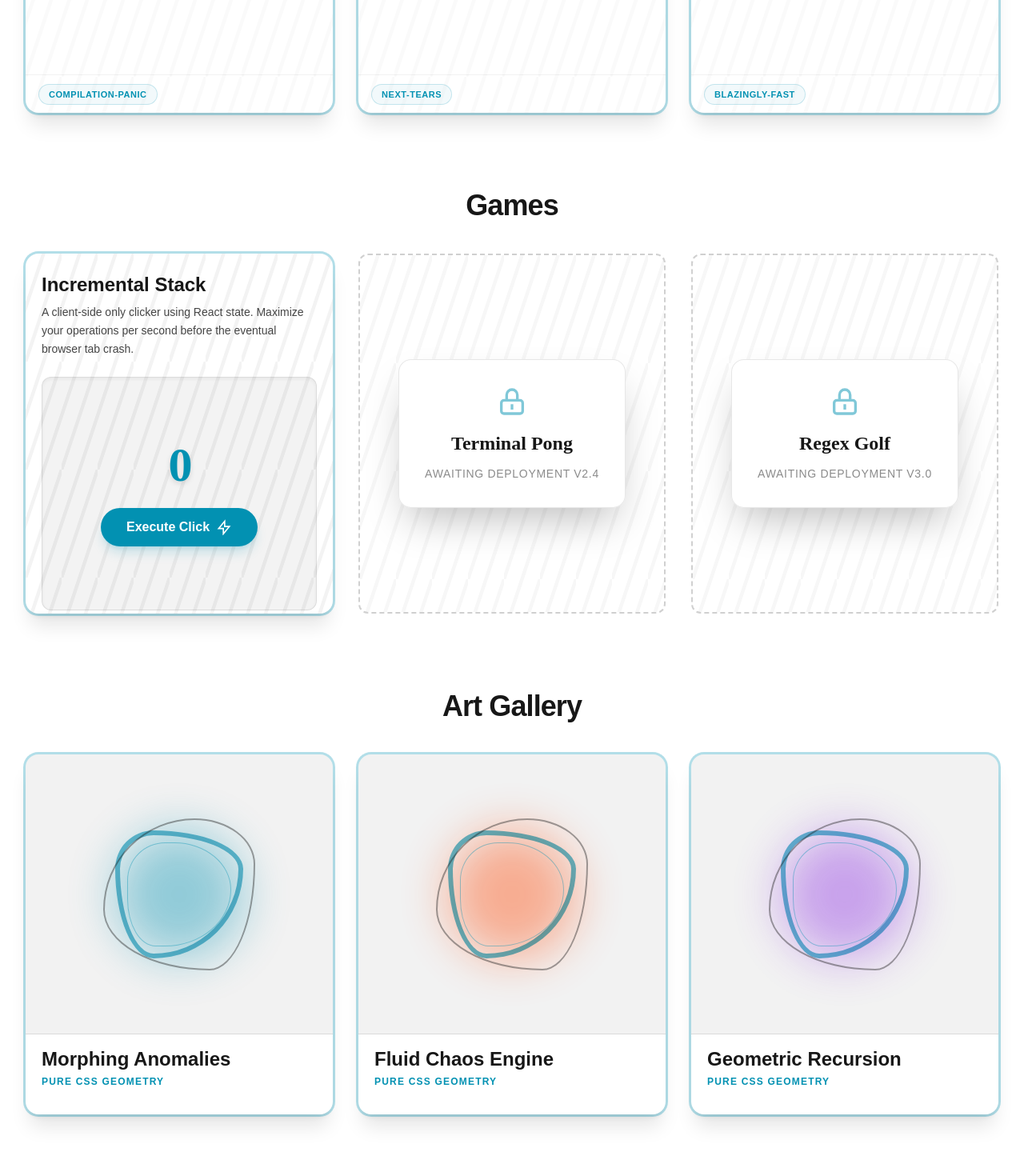
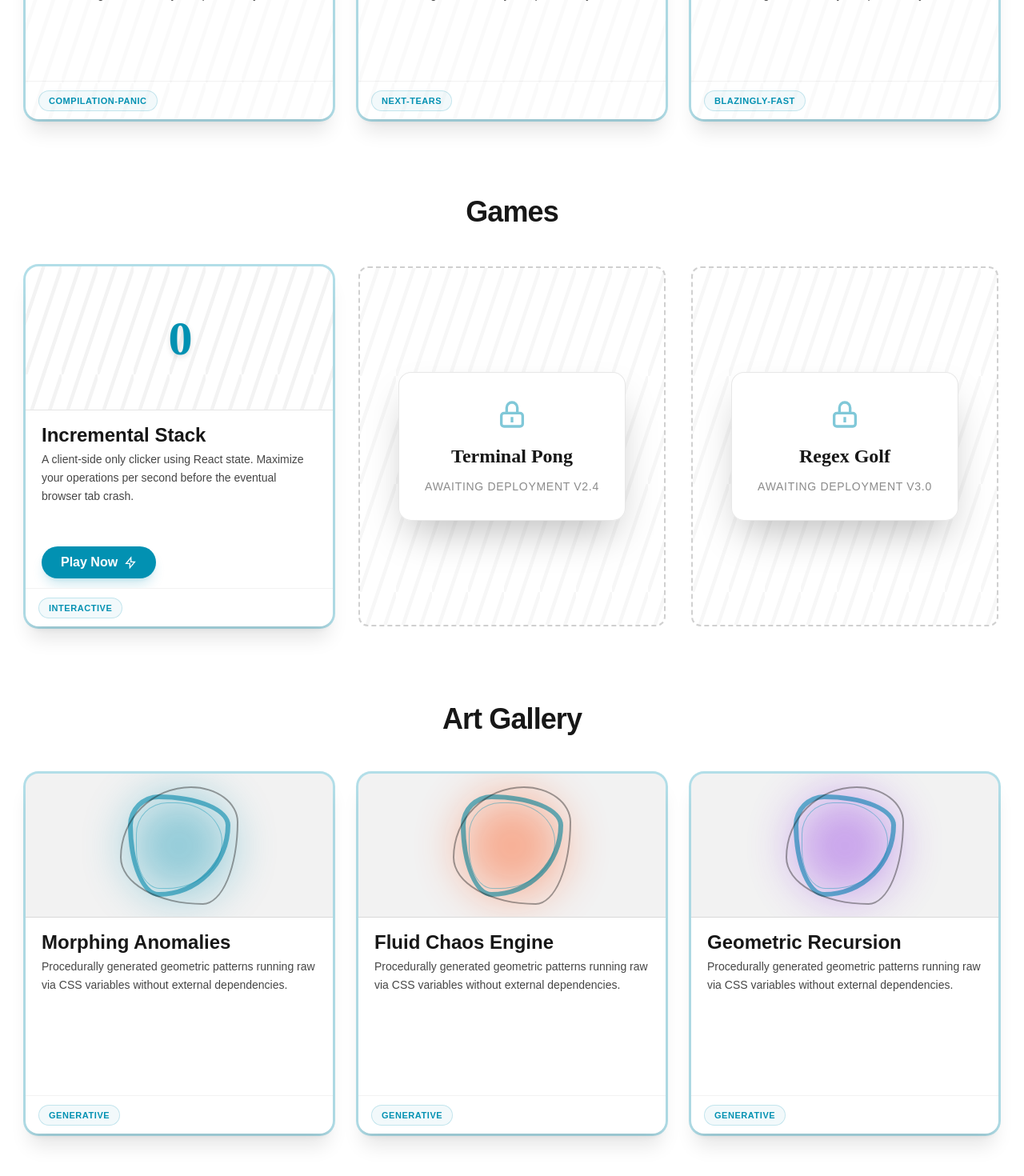
Before and after one commit to anuprovo-debnath/slashdot-website-2026, a Next.js app: page /slashdot-website-2026/fun-zone in a window 1280 px wide. Shown: the part 790-2260 px from the top of the page at 80% size. Built offline with nearby package versions, Linux system fonts and the light colour scheme; a web font is replaced by a local one.

Commit message:
funzonefix_06

```diff
--- a/src/app/fun-zone/page.tsx
+++ b/src/app/fun-zone/page.tsx
@@ -66,26 +66,46 @@ const GameCard = ({ title, description }: { title: string; description: string }
 
   return (
     <div className="group relative flex flex-col rounded-2xl bg-[var(--background)] ring-[3px] ring-[#0291B2]/30 shadow-xl transition-all hover:ring-[#0291B2]/80 hover:shadow-[0_0_40px_rgba(2,145,178,0.4)] dark:hover:shadow-[0_0_40px_rgba(2,145,178,0.25)] hover:-translate-y-2 overflow-hidden h-[450px] w-full">
-      <SlashPattern className="opacity-5 text-[#0291B2]" />
-      <div className="px-5 pt-6 pb-1 flex-1 flex flex-col z-10 relative h-full">
-        <h3 className="text-2xl font-extrabold leading-tight text-[var(--foreground)] mb-2 group-hover:text-[#0291B2] transition-colors line-clamp-2 shrink-0">{title}</h3>
-        <p className="text-base sm:text-sm leading-relaxed text-[var(--foreground)] opacity-80 mb-6 line-clamp-2 sm:line-clamp-3">{description}</p>
+      <div className="flex flex-col h-[406px] overflow-hidden relative z-10 w-full pointer-events-none">
 
-        <div className="flex-1 flex flex-col items-center justify-center bg-foreground/5 rounded-xl border border-foreground/10 shadow-inner group-hover:bg-foreground/[0.03] transition-colors">
-          <div className="text-primary font-heading text-6xl mb-6 font-bold tabular-nums tracking-tighter drop-shadow-md">
+        {/* Game Area mapped to Image area length of 180px */}
+        <div className="relative w-full h-[180px] shrink-0 overflow-hidden border-b border-black/10 dark:border-white/10 flex items-center justify-center pointer-events-auto group-hover:scale-105 transition-transform duration-700 bg-[var(--background)]">
+          <SlashPattern className="opacity-5 text-[#0291B2] pointer-events-none" />
+          <div className="text-primary font-heading text-6xl font-bold tabular-nums tracking-tighter drop-shadow-md z-10">
             {score}
           </div>
+        </div>
+
+        {/* Info Area mapped to Blog text block */}
+        <div className="px-5 pt-4 pb-1 flex flex-col flex-1 overflow-hidden pointer-events-auto">
+          <div className="flex flex-col flex-1 min-h-0">
+            <h3 className="text-2xl sm:text-l font-extrabold leading-tight text-[var(--foreground)] group-hover:text-[#0291B2] transition-colors line-clamp-2 shrink-0 mb-1">{title}</h3>
+            <p className="text-base sm:text-sm leading-relaxed text-[var(--foreground)] opacity-80 line-clamp-4 sm:line-clamp-5 overflow-hidden text-ellipsis mb-4 pr-1">
+              {description}
+            </p>
             <button
-            onClick={() => setScore(s => s + 10)}
-            className="px-8 py-3 bg-primary hover:bg-primary/90 text-white rounded-full font-bold active:scale-95 transition-transform transform-gpu shadow-lg shadow-primary/20 flex items-center gap-2"
+              onClick={(e) => {
+                e.stopPropagation();
+                setScore(s => s + 10);
+              }}
+              className="px-6 py-2 bg-primary hover:bg-primary/90 text-white rounded-full font-bold active:scale-95 transition-transform transform-gpu shadow-lg shadow-primary/20 flex items-center justify-center gap-2 mt-auto self-start mb-2"
             >
-            <span>Execute Click</span>
-            <svg className="w-5 h-5" fill="none" viewBox="0 0 24 24" stroke="currentColor">
+              <span>Play Now</span>
+              <svg className="w-4 h-4" fill="none" viewBox="0 0 24 24" stroke="currentColor">
                 <path strokeLinecap="square" strokeLinejoin="miter" strokeWidth={2} d="M13 10V3L4 14h7v8l9-11h-7z" />
               </svg>
             </button>
           </div>
         </div>
+      </div>
+      <div className="h-[48px] flex items-center shrink-0 border-t border-black/5 dark:border-white/5 px-4 relative z-[20]">
+        <div className="flex flex-wrap gap-2 max-h-[26px] overflow-hidden flex-1 justify-start pr-12">
+          <span className="px-3 py-1 bg-[#0291B2]/5 text-[#0291B2] border border-[#0291B2]/20 rounded-full text-[10px] sm:text-[11px] font-bold uppercase tracking-wider whitespace-nowrap">
+            Interactive
+          </span>
+        </div>
+      </div>
+      <SlashPattern className="opacity-0 group-hover:opacity-[0.03] text-[var(--color-primary)] transition-opacity duration-500" />
     </div>
   );
 };
@@ -93,21 +113,35 @@ const GameCard = ({ title, description }: { title: string; description: string }
 const ArtCard = ({ title, blurColor }: { title: string; blurColor: string }) => {
   return (
     <div className="group relative flex flex-col rounded-2xl bg-[var(--background)] ring-[3px] ring-[#0291B2]/30 shadow-xl transition-all hover:ring-[#0291B2]/80 hover:shadow-[0_0_40px_rgba(2,145,178,0.4)] dark:hover:shadow-[0_0_40px_rgba(2,145,178,0.25)] hover:-translate-y-2 overflow-hidden h-[450px] w-full">
-      <div className="flex-1 relative overflow-hidden bg-black/5 dark:bg-white/5 flex items-center justify-center border-b border-foreground/10">
+      <div className="flex flex-col h-[406px] overflow-hidden relative z-10 w-full pointer-events-none">
+
         {/* CSS Mathematical Generator Art */}
-        <div className="relative w-40 h-40 group-hover:scale-110 transition-transform duration-1000 transform-gpu" style={{ animation: 'spin 20s linear infinite' }}>
+        <div className="relative w-full h-[180px] shrink-0 overflow-hidden border-b border-black/10 dark:border-white/10 flex items-center justify-center bg-black/5 dark:bg-white/5 pointer-events-auto">
+          <div className="relative w-32 h-32 group-hover:scale-110 transition-transform duration-1000 transform-gpu" style={{ animation: 'spin 20s linear infinite' }}>
             <div className="absolute inset-0 rounded-full blur-[30px] opacity-40 group-hover:opacity-70 transition-opacity duration-1000" style={{ backgroundColor: blurColor }}></div>
             <div className="absolute top-0 left-0 w-full h-full border-[6px] border-[#0291B2]/60 mix-blend-multiply dark:mix-blend-screen transition-all duration-700 group-hover:border-[10px]" style={{ borderRadius: '30% 70% 70% 30% / 30% 30% 70% 70%' }}></div>
-          <div className="absolute top-[-15px] left-[-15px] w-[calc(100%+30px)] h-[calc(100%+30px)] border-[2px] border-foreground/40 transition-all duration-1000 group-hover:rotate-45" style={{ borderRadius: '60% 40% 30% 70% / 60% 30% 70% 40%' }}></div>
-          <div className="absolute top-[15px] left-[15px] w-[calc(100%-30px)] h-[calc(100%-30px)] border-[1px] border-[#0291B2]/40 transition-all duration-1000 group-hover:-rotate-45" style={{ borderRadius: '40% 60% 70% 30% / 40% 50% 60% 50%' }}></div>
+            <div className="absolute top-[-10px] left-[-10px] w-[calc(100%+20px)] h-[calc(100%+20px)] border-[2px] border-foreground/40 transition-all duration-1000 group-hover:rotate-45" style={{ borderRadius: '60% 40% 30% 70% / 60% 30% 70% 40%' }}></div>
+            <div className="absolute top-[10px] left-[10px] w-[calc(100%-20px)] h-[calc(100%-20px)] border-[1px] border-[#0291B2]/40 transition-all duration-1000 group-hover:-rotate-45" style={{ borderRadius: '40% 60% 70% 30% / 40% 50% 60% 50%' }}></div>
           </div>
         </div>
-      {/* 44px + text block => 140px reserved area roughly to match grid */}
-      <div className="px-5 pt-4 pb-4 bg-[var(--background)] relative z-10 h-[100px] flex flex-col justify-end shrink-0">
+
+        <div className="px-5 pt-4 pb-1 flex flex-col flex-1 overflow-hidden pointer-events-auto">
+          <div className="flex flex-col flex-1 min-h-0">
             <h3 className="text-2xl sm:text-l font-extrabold leading-tight text-[var(--foreground)] group-hover:text-[#0291B2] transition-colors line-clamp-2 shrink-0 mb-1">{title}</h3>
-        <p className="text-[#0291B2] font-bold text-[11px] sm:text-[12px] tracking-widest uppercase mb-auto">Pure CSS Geometry</p>
+            <p className="text-base sm:text-sm leading-relaxed text-[var(--foreground)] opacity-80 line-clamp-4 sm:line-clamp-5 overflow-hidden text-ellipsis">
+              Procedurally generated geometric patterns running raw via CSS variables without external dependencies.
+            </p>
           </div>
-      <SlashPattern className="opacity-0 group-hover:opacity-[0.03] text-primary transition-opacity duration-500" />
+        </div>
+      </div>
+      <div className="h-[48px] flex items-center shrink-0 border-t border-black/5 dark:border-white/5 px-4 relative z-[20]">
+        <div className="flex flex-wrap gap-2 max-h-[26px] overflow-hidden flex-1 justify-start pr-12">
+          <span className="px-3 py-1 bg-[#0291B2]/5 text-[#0291B2] border border-[#0291B2]/20 rounded-full text-[10px] sm:text-[11px] font-bold uppercase tracking-wider whitespace-nowrap">
+            Generative
+          </span>
+        </div>
+      </div>
+      <SlashPattern className="opacity-0 group-hover:opacity-[0.03] text-primary transition-opacity duration-500 pointer-events-none" />
     </div>
   );
 };
@@ -154,7 +188,7 @@ export default function FunZonePage() {
           <div className="mb-10 text-center">
             <h2 className="text-3xl md:text-4xl font-extrabold tracking-tight text-[var(--foreground)]">Memes</h2>
           </div>
-          <div className="grid grid-cols-1 md:grid-cols-2 lg:grid-cols-3 gap-8 w-full px-2">
+          <div className="grid grid-cols-1 sm:grid-cols-2 lg:grid-cols-3 gap-8 mt-12 w-full px-2">
             <MemeCard
               title="When the code compiles cleanly on the first try and you don't know why."
               category="compilation-panic"
@@ -178,7 +212,7 @@ export default function FunZonePage() {
           <div className="mb-10 text-center">
             <h2 className="text-3xl md:text-4xl font-extrabold tracking-tight text-[var(--foreground)]">Games</h2>
           </div>
-          <div className="grid grid-cols-1 md:grid-cols-2 lg:grid-cols-3 gap-8 w-full px-2">
+          <div className="grid grid-cols-1 sm:grid-cols-2 lg:grid-cols-3 gap-8 mt-12 w-full px-2">
             <GameCard
               title="Incremental Stack"
               description="A client-side only clicker using React state. Maximize your operations per second before the eventual browser tab crash."
@@ -215,7 +249,7 @@ export default function FunZonePage() {
           <div className="mb-10 text-center">
             <h2 className="text-3xl md:text-4xl font-extrabold tracking-tight text-[var(--foreground)]">Art Gallery</h2>
           </div>
-          <div className="grid grid-cols-1 md:grid-cols-2 lg:grid-cols-3 gap-8 w-full px-2">
+          <div className="grid grid-cols-1 sm:grid-cols-2 lg:grid-cols-3 gap-8 mt-12 w-full px-2">
             <ArtCard title="Morphing Anomalies" blurColor="var(--color-primary)" />
             <ArtCard title="Fluid Chaos Engine" blurColor="#ff4500" />
             <ArtCard title="Geometric Recursion" blurColor="#8a2be2" />
```
Also changed, not shown: 1 other file (tests, documents, lock files or other folders). Lines whose indentation alone changed are shown as unchanged.
